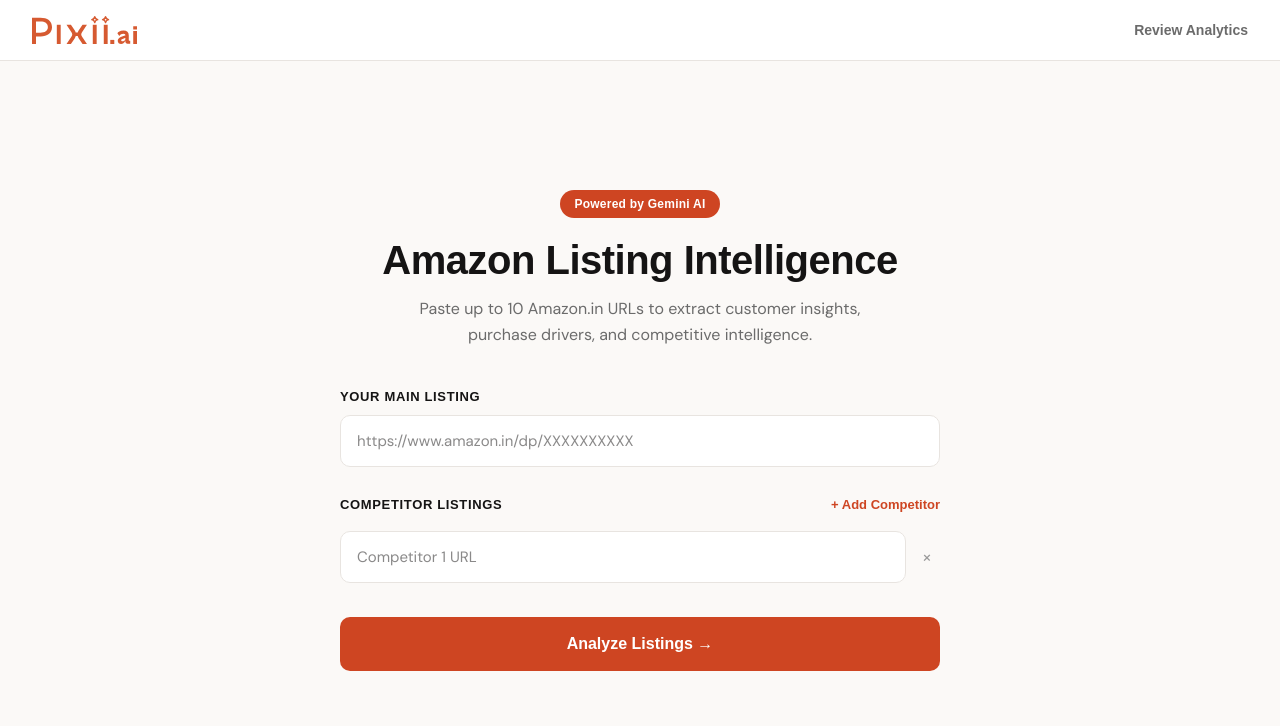
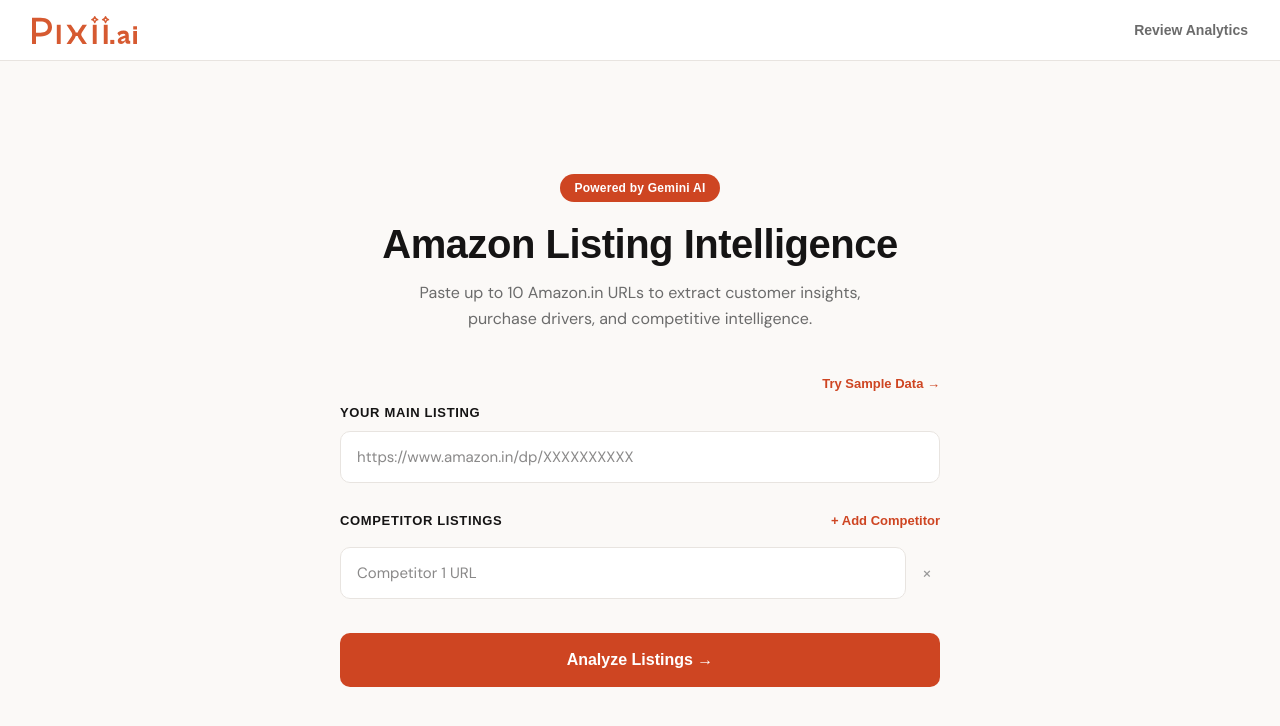
Before and after one commit to kumarlalit79/pixii-review-analytics-assignment, a React (Vite) app in the folder frontend/: page / in a window 1280 px wide. Shown: the top 726 px of the page. Built offline with nearby package versions, Linux system fonts and the light colour scheme; no server answers; a web font is replaced by a local one.

Commit message:
added sample data

```diff
--- a/frontend/pages/InputPage.tsx
+++ b/frontend/pages/InputPage.tsx
@@ -25,6 +25,13 @@
 
   const removeCompetitor = (index: number) => {
     setCompetitorUrls(competitorUrls.filter((_, i) => i !== index));
+  };
+
+  const fillSampleData = () => {
+    setMainUrl("https://www.amazon.in/dp/B08QN46H4G");
+    setCompetitorUrls([
+      "https://www.amazon.in/dp/B0828PRFKP",
+    ]);
   };
 
   const handleSubmit = async () => {
@@ -112,6 +119,23 @@
 
           {/* Main URL input */}
           <div style={{ marginBottom: "24px" }}>
+            <div style={{ textAlign: "right", marginBottom: "8px" }}>
+              <button
+                onClick={fillSampleData}
+                style={{
+                  fontFamily: "'Switzer', sans-serif",
+                  fontWeight: 600,
+                  fontSize: "13px",
+                  color: "#CE4522",
+                  background: "transparent",
+                  border: "none",
+                  cursor: "pointer",
+                  padding: 0,
+                }}
+              >
+                Try Sample Data →
+              </button>
+            </div>
             <label
               style={{
                 display: "block",
```
